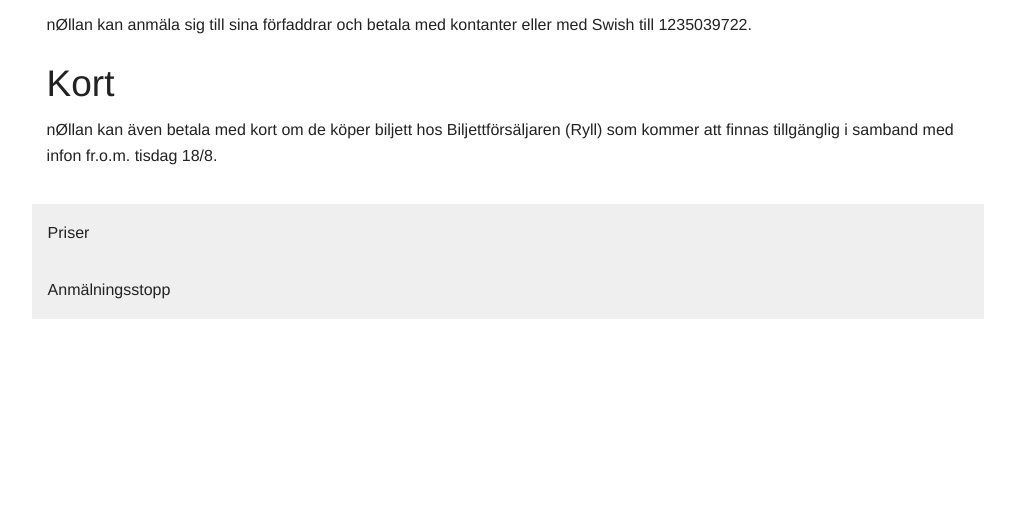
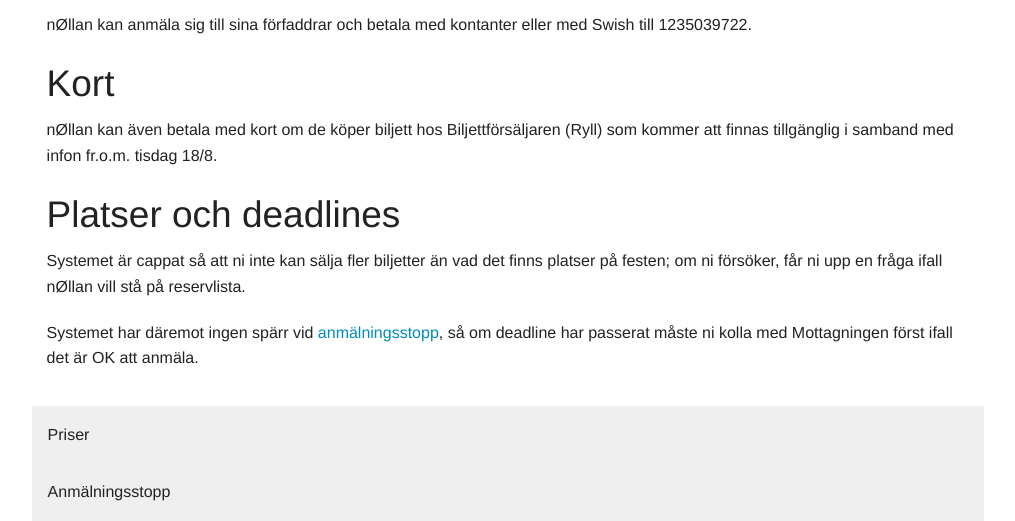
Before and after one commit to Fysiksektionen/fadderappen, a PHP site: page /n0llans-biljetter.php in a window 1280 px wide, after a click on "Praktisk info". Shown: the part 287-808 px from the top of the page, without its empty margins (141-1156 px from the left). Before the commit the page ends 606 px from the top, so only its background shows below. Run offline with PHP 8.4, Linux system fonts and the light colour scheme.

Commit message:
mer om n0llans biljetter

```diff
--- a/n0llans-biljetter.php
+++ b/n0llans-biljetter.php
@@ -18,6 +18,9 @@
           <p>
             nØllan kan även betala med kort om de köper biljett hos Biljettförsäljaren (Ryll) som kommer att finnas tillgänglig i samband med infon fr.o.m. tisdag 18/8.
           </p>
+          <h2>Platser och deadlines</h2>
+          <p>Systemet är cappat så att ni inte kan sälja fler biljetter än vad det finns platser på festen; om ni försöker, får ni upp en fråga ifall nØllan vill stå på reservlista.</p>
+          <p>Systemet har däremot ingen spärr vid <a href="anmalningsstopp">anmälningsstopp</a>, så om deadline har passerat måste ni kolla med Mottagningen först ifall det är OK att anmäla.</p>
         </div>
       </li>
       <li class="accordion-navigation">
```
